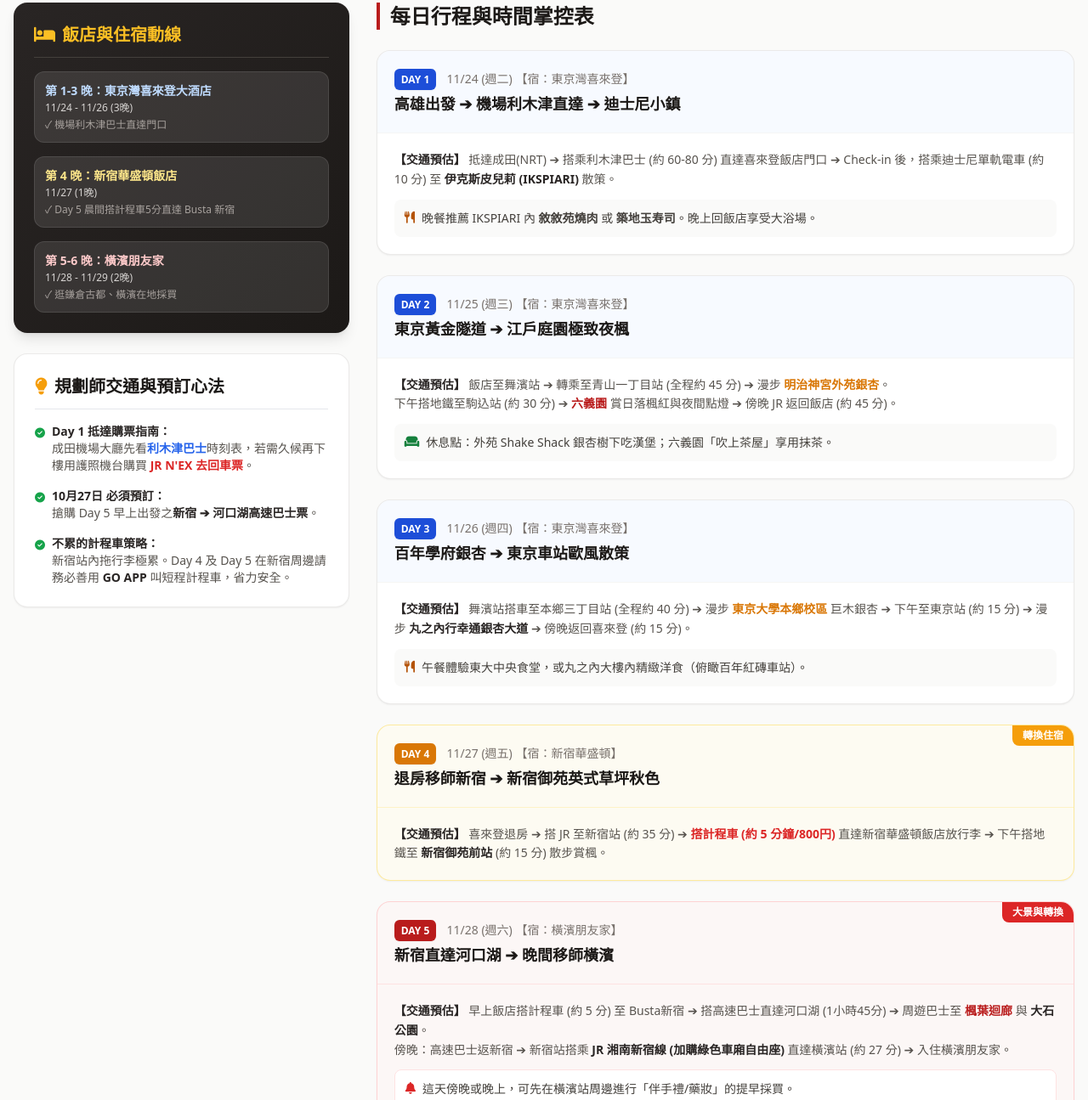
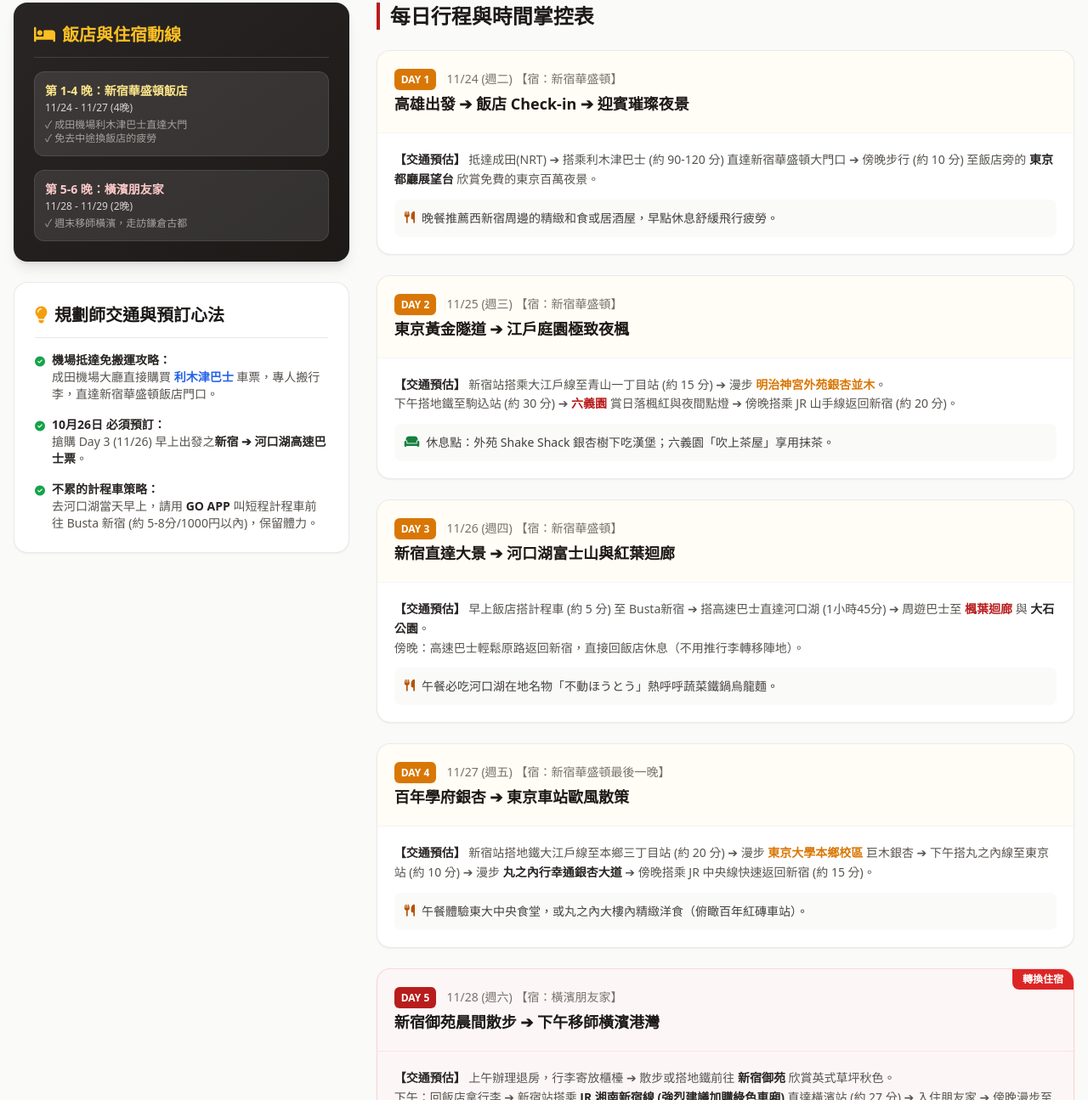
Before and after one commit to d6700rp/Japan-trip-2026, a plain HTML site: page index.html in a window 1280 px wide. Shown: the part 425-1720 px from the top of the page at 85% size. Drawn offline with nearby package versions, Linux system fonts and the light colour scheme.

Commit message:
Update itinerary details and accommodation titles

```diff
--- a/index.html
+++ b/index.html
@@ -3,13 +3,9 @@
 <head>
     <meta charset="UTF-8">
     <meta name="viewport" content="width=device-width, initial-scale=1.0">
-    <title>2026 東京/橫濱/河口湖 楓紅銀杏秋日饗宴 (最終完美版)</title>
+    <title>2026 東京/橫濱/河口湖 楓紅銀杏秋日饗宴 (河口湖Day3版)</title>
     <script src="https://cdn.tailwindcss.com"></script>
     <link rel="stylesheet" href="https://cdnjs.cloudflare.com/ajax/libs/font-awesome/6.4.0/css/all.min.css">
-    <style>
-        .ginkgo-text { color: #DAA520; }
-        .maple-text { color: #8B0000; }
-    </style>
 </head>
 <body class="bg-stone-50 text-stone-800 font-sans antialiased">
 
@@ -21,7 +17,7 @@
             </span>
             <h1 class="text-4xl md:text-5xl font-extrabold text-white tracking-tight mb-4 drop-shadow-md">東京．橫濱 楓紅銀杏之旅</h1>
             <p class="text-stone-200 text-base md:text-lg max-w-2xl mx-auto font-medium">
-                3晚東京灣喜來登 • 1晚新宿華盛頓 • 2晚橫濱朋友家
+                4晚新宿華盛頓飯店 • 2晚橫濱朋友家
             </p>
             <span class="inline-block mt-5 px-4 py-1.5 bg-white/20 backdrop-blur-md border border-white/30 rounded-full text-white text-sm font-light">
                 <i class="fa-solid fa-plane-departure mr-1"></i> 高雄小港 (KHH) 出發 ➔ 成田 (NRT) 13:20 回程
@@ -41,20 +37,12 @@
                     <i class="fa-solid fa-bed mr-2"></i> 飯店與住宿動線
                 </h2>
                 <div class="space-y-4 text-sm">
-                    <!-- Sheraton -->
-                    <div class="flex items-start justify-between bg-white/10 p-3 rounded-xl border border-white/10">
-                        <div>
-                            <p class="font-bold text-blue-200">第 1-3 晚：東京灣喜來登大酒店</p>
-                            <p class="text-xs text-stone-300 mt-0.5">11/24 - 11/26 (3晚)</p>
-                            <p class="text-xs text-stone-400 mt-1">✓ 機場利木津巴士直達門口</p>
-                        </div>
-                    </div>
                     <!-- Shinjuku -->
                     <div class="flex items-start justify-between bg-white/10 p-3 rounded-xl border border-white/10">
                         <div>
-                            <p class="font-bold text-amber-200">第 4 晚：新宿華盛頓飯店</p>
-                            <p class="text-xs text-stone-300 mt-0.5">11/27 (1晚)</p>
-                            <p class="text-xs text-stone-400 mt-1">✓ Day 5 晨間搭計程車5分直達 Busta 新宿</p>
+                            <p class="font-bold text-amber-200">第 1-4 晚：新宿華盛頓飯店</p>
+                            <p class="text-xs text-stone-300 mt-0.5">11/24 - 11/27 (4晚)</p>
+                            <p class="text-xs text-stone-400 mt-1">✓ 成田機場利木津巴士直達大門<br>✓ 免去中途換飯店的疲勞</p>
                         </div>
                     </div>
                     <!-- Yokohama -->
@@ -62,7 +50,7 @@
                         <div>
                             <p class="font-bold text-red-200">第 5-6 晚：橫濱朋友家</p>
                             <p class="text-xs text-stone-300 mt-0.5">11/28 - 11/29 (2晚)</p>
-                            <p class="text-xs text-stone-400 mt-1">✓ 逛鎌倉古都、橫濱在地採買</p>
+                            <p class="text-xs text-stone-400 mt-1">✓ 週末移師橫濱，走訪鎌倉古都</p>
                         </div>
                     </div>
                 </div>
@@ -77,22 +65,22 @@
                     <li class="flex items-start">
                         <i class="fa-solid fa-circle-check text-green-600 mt-1 mr-2 text-xs"></i>
                         <div>
-                            <strong class="text-stone-800 block">Day 1 抵達購票指南：</strong>
-                            成田機場大廳先看<strong class="text-blue-600">利木津巴士</strong>時刻表，若需久候再下樓用護照機台購買 <strong class="text-red-600">JR N'EX 去回車票</strong>。
+                            <strong class="text-stone-800 block">機場抵達免搬運攻略：</strong>
+                            成田機場大廳直接購買 <strong class="text-blue-600">利木津巴士</strong> 車票，專人搬行李，直達新宿華盛頓飯店門口。
                         </div>
                     </li>
                     <li class="flex items-start">
                         <i class="fa-solid fa-circle-check text-green-600 mt-1 mr-2 text-xs"></i>
                         <div>
-                            <strong class="text-stone-800 block">10月27日 必須預訂：</strong>
-                            搶購 Day 5 早上出發之<strong class="text-stone-800">新宿 ➔ 河口湖高速巴士票</strong>。
+                            <strong class="text-stone-800 block">10月26日 必須預訂：</strong>
+                            搶購 Day 3 (11/26) 早上出發之<strong class="text-stone-800">新宿 ➔ 河口湖高速巴士票</strong>。
                         </div>
                     </li>
                     <li class="flex items-start">
                         <i class="fa-solid fa-circle-check text-green-600 mt-1 mr-2 text-xs"></i>
                         <div>
                             <strong class="text-stone-800 block">不累的計程車策略：</strong>
-                            新宿站內拖行李極累。Day 4 及 Day 5 在新宿周邊請務必善用 <strong class="text-stone-800">GO APP</strong> 叫短程計程車，省力安全。
+                            去河口湖當天早上，請用 <strong class="text-stone-800">GO APP</strong> 叫短程計程車前往 Busta 新宿 (約 5-8分/1000円以內)，保留體力。
                         </div>
                     </li>
                 </ul>
@@ -107,37 +95,37 @@
 
             <!-- Day 1 -->
             <article class="bg-white rounded-2xl shadow-sm border border-stone-200/80 overflow-hidden hover:shadow-md transition">
-                <div class="p-5 border-b border-stone-100 flex justify-between items-center bg-blue-50/50">
+                <div class="p-5 border-b border-stone-100 flex justify-between items-center bg-amber-50/50">
                     <div>
-                        <span class="px-2 py-1 bg-blue-700 text-white font-bold text-xs rounded-md uppercase mr-2 shadow-sm">Day 1</span>
-                        <span class="text-stone-500 text-sm font-medium">11/24 (週二) 【宿：東京灣喜來登】</span>
-                        <h3 class="text-lg font-bold text-stone-900 mt-1">高雄出發 ➔ 機場利木津直達 ➔ 迪士尼小鎮</h3>
+                        <span class="px-2 py-1 bg-amber-600 text-white font-bold text-xs rounded-md uppercase mr-2 shadow-sm">Day 1</span>
+                        <span class="text-stone-500 text-sm font-medium">11/24 (週二) 【宿：新宿華盛頓】</span>
+                        <h3 class="text-lg font-bold text-stone-900 mt-1">高雄出發 ➔ 飯店 Check-in ➔ 迎賓璀璨夜景</h3>
                     </div>
                 </div>
                 <div class="p-5 space-y-3">
                     <p class="text-stone-600 text-sm leading-relaxed">
-                        <strong class="text-stone-800">【交通預估】</strong> 抵達成田(NRT) ➔ 搭乘利木津巴士 (約 60-80 分) 直達喜來登飯店門口 ➔ Check-in 後，搭乘迪士尼單軌電車 (約 10 分) 至 <strong class="text-stone-800">伊克斯皮兒莉 (IKSPIARI)</strong> 散策。
+                        <strong class="text-stone-800">【交通預估】</strong> 抵達成田(NRT) ➔ 搭乘利木津巴士 (約 90-120 分) 直達新宿華盛頓大門口 ➔ 傍晚步行 (約 10 分) 至飯店旁的 <strong class="text-stone-800">東京都廳展望台</strong> 欣賞免費的東京百萬夜景。
                     </p>
                     <div class="bg-stone-50 p-3 rounded-lg text-sm text-stone-700 flex items-start">
                         <i class="fa-solid fa-utensils text-amber-700 mt-0.5 mr-2"></i>
-                        <span>晚餐推薦 IKSPIARI 內 <strong>敘敘苑燒肉</strong> 或 <strong>築地玉寿司</strong>。晚上回飯店享受大浴場。</span>
+                        <span>晚餐推薦西新宿周邊的精緻和食或居酒屋，早點休息舒緩飛行疲勞。</span>
                     </div>
                 </div>
             </article>
 
             <!-- Day 2 -->
             <article class="bg-white rounded-2xl shadow-sm border border-stone-200/80 overflow-hidden hover:shadow-md transition">
-                <div class="p-5 border-b border-stone-100 flex justify-between items-center bg-blue-50/50">
+                <div class="p-5 border-b border-stone-100 flex justify-between items-center bg-amber-50/50">
                     <div>
-                        <span class="px-2 py-1 bg-blue-700 text-white font-bold text-xs rounded-md uppercase mr-2 shadow-sm">Day 2</span>
-                        <span class="text-stone-500 text-sm font-medium">11/25 (週三) 【宿：東京灣喜來登】</span>
+                        <span class="px-2 py-1 bg-amber-600 text-white font-bold text-xs rounded-md uppercase mr-2 shadow-sm">Day 2</span>
+                        <span class="text-stone-500 text-sm font-medium">11/25 (週三) 【宿：新宿華盛頓】</span>
                         <h3 class="text-lg font-bold text-stone-900 mt-1">東京黃金隧道 ➔ 江戶庭園極致夜楓</h3>
                     </div>
                 </div>
                 <div class="p-5 space-y-3">
                     <p class="text-stone-600 text-sm leading-relaxed">
-                        <strong class="text-stone-800">【交通預估】</strong> 飯店至舞濱站 ➔ 轉乘至青山一丁目站 (全程約 45 分) ➔ 漫步 <strong class="text-amber-600">明治神宮外苑銀杏</strong>。<br>
-                        下午搭地鐵至駒込站 (約 30 分) ➔ <strong class="text-red-700">六義園</strong> 賞日落楓紅與夜間點燈 ➔ 傍晚 JR 返回飯店 (約 45 分)。
+                        <strong class="text-stone-800">【交通預估】</strong> 新宿站搭乘大江戶線至青山一丁目站 (約 15 分) ➔ 漫步 <strong class="text-amber-600">明治神宮外苑銀杏並木</strong>。<br>
+                        下午搭地鐵至駒込站 (約 30 分) ➔ <strong class="text-red-700">六義園</strong> 賞日落楓紅與夜間點燈 ➔ 傍晚搭乘 JR 山手線返回新宿 (約 20 分)。
                     </p>
                     <div class="bg-stone-50 p-3 rounded-lg text-sm text-stone-700 flex items-start">
                         <i class="fa-solid fa-couch text-green-700 mt-0.5 mr-2"></i>
@@ -146,18 +134,39 @@
                 </div>
             </article>
 
-            <!-- Day 3 -->
+            <!-- Day 3 (原Day4) -->
             <article class="bg-white rounded-2xl shadow-sm border border-stone-200/80 overflow-hidden hover:shadow-md transition">
-                <div class="p-5 border-b border-stone-100 flex justify-between items-center bg-blue-50/50">
+                <div class="p-5 border-b border-stone-100 flex justify-between items-center bg-amber-50/50">
                     <div>
-                        <span class="px-2 py-1 bg-blue-700 text-white font-bold text-xs rounded-md uppercase mr-2 shadow-sm">Day 3</span>
-                        <span class="text-stone-500 text-sm font-medium">11/26 (週四) 【宿：東京灣喜來登】</span>
+                        <span class="px-2 py-1 bg-amber-600 text-white font-bold text-xs rounded-md uppercase mr-2 shadow-sm">Day 3</span>
+                        <span class="text-stone-500 text-sm font-medium">11/26 (週四) 【宿：新宿華盛頓】</span>
+                        <h3 class="text-lg font-bold text-stone-900 mt-1">新宿直達大景 ➔ 河口湖富士山與紅葉迴廊</h3>
+                    </div>
+                </div>
+                <div class="p-5 space-y-3">
+                    <p class="text-stone-600 text-sm leading-relaxed">
+                        <strong class="text-stone-800">【交通預估】</strong> 早上飯店搭計程車 (約 5 分) 至 Busta新宿 ➔ 搭高速巴士直達河口湖 (1小時45分) ➔ 周遊巴士至 <strong class="text-red-700">楓葉迴廊</strong> 與 <strong class="text-stone-800">大石公園</strong>。<br>
+                        傍晚：高速巴士輕鬆原路返回新宿，直接回飯店休息（不用推行李轉移陣地）。
+                    </p>
+                    <div class="bg-stone-50 p-3 rounded-lg text-sm text-stone-700 flex items-start">
+                        <i class="fa-solid fa-utensils text-amber-700 mt-0.5 mr-2"></i>
+                        <span>午餐必吃河口湖在地名物「不動ほうとう」熱呼呼蔬菜鐵鍋烏龍麵。</span>
+                    </div>
+                </div>
+            </article>
+
+            <!-- Day 4 (原Day3) -->
+            <article class="bg-white rounded-2xl shadow-sm border border-stone-200/80 overflow-hidden hover:shadow-md transition">
+                <div class="p-5 border-b border-stone-100 flex justify-between items-center bg-amber-50/50">
+                    <div>
+                        <span class="px-2 py-1 bg-amber-600 text-white font-bold text-xs rounded-md uppercase mr-2 shadow-sm">Day 4</span>
+                        <span class="text-stone-500 text-sm font-medium">11/27 (週五) 【宿：新宿華盛頓最後一晚】</span>
                         <h3 class="text-lg font-bold text-stone-900 mt-1">百年學府銀杏 ➔ 東京車站歐風散策</h3>
                     </div>
                 </div>
                 <div class="p-5 space-y-3">
                     <p class="text-stone-600 text-sm leading-relaxed">
-                        <strong class="text-stone-800">【交通預估】</strong> 舞濱站搭車至本鄉三丁目站 (全程約 40 分) ➔ 漫步 <strong class="text-amber-600">東京大學本鄉校區</strong> 巨木銀杏 ➔ 下午至東京站 (約 15 分) ➔ 漫步 <strong class="text-stone-800">丸之內行幸通銀杏大道</strong> ➔ 傍晚返回喜來登 (約 15 分)。
+                        <strong class="text-stone-800">【交通預估】</strong> 新宿站搭地鐵大江戶線至本鄉三丁目站 (約 20 分) ➔ 漫步 <strong class="text-amber-600">東京大學本鄉校區</strong> 巨木銀杏 ➔ 下午搭丸之內線至東京站 (約 10 分) ➔ 漫步 <strong class="text-stone-800">丸之內行幸通銀杏大道</strong> ➔ 傍晚搭乘 JR 中央線快速返回新宿 (約 15 分)。
                     </p>
                     <div class="bg-stone-50 p-3 rounded-lg text-sm text-stone-700 flex items-start">
                         <i class="fa-solid fa-utensils text-amber-700 mt-0.5 mr-2"></i>
@@ -166,42 +175,21 @@
                 </div>
             </article>
 
-            <!-- Day 4 (轉場新宿) -->
-            <article class="bg-amber-50/50 rounded-2xl shadow-sm border border-amber-200/80 overflow-hidden relative">
-                <div class="absolute top-0 right-0 bg-amber-500 text-white text-xs font-bold px-3 py-1 rounded-bl-lg">轉換住宿</div>
-                <div class="p-5 border-b border-amber-100 flex justify-between items-center">
+            <!-- Day 5 (轉場橫濱) -->
+            <article class="bg-red-50/40 rounded-2xl shadow-sm border border-red-200/80 overflow-hidden relative">
+                <div class="absolute top-0 right-0 bg-red-600 text-white text-xs font-bold px-3 py-1 rounded-bl-lg">轉換住宿</div>
+                <div class="p-5 border-b border-red-100 flex justify-between items-center">
                     <div>
-                        <span class="px-2 py-1 bg-amber-600 text-white font-bold text-xs rounded-md uppercase mr-2 shadow-sm">Day 4</span>
-                        <span class="text-stone-500 text-sm font-medium">11/27 (週五) 【宿：新宿華盛頓】</span>
-                        <h3 class="text-lg font-bold text-stone-900 mt-1">退房移師新宿 ➔ 新宿御苑英式草坪秋色</h3>
+                        <span class="px-2 py-1 bg-red-700 text-white font-bold text-xs rounded-md uppercase mr-2 shadow-sm">Day 5</span>
+                        <span class="text-stone-500 text-sm font-medium">11/28 (週六) 【宿：橫濱朋友家】</span>
+                        <h3 class="text-lg font-bold text-stone-900 mt-1">新宿御苑晨間散步 ➔ 下午移師橫濱港灣</h3>
                     </div>
                 </div>
                 <div class="p-5 space-y-3">
                     <p class="text-stone-600 text-sm leading-relaxed">
-                        <strong class="text-stone-800">【交通預估】</strong> 喜來登退房 ➔ 搭 JR 至新宿站 (約 35 分) ➔ <strong class="text-red-600">搭計程車 (約 5 分鐘/800円)</strong> 直達新宿華盛頓飯店放行李 ➔ 下午搭地鐵至 <strong class="text-stone-800">新宿御苑前站</strong> (約 15 分) 散步賞楓。
+                        <strong class="text-stone-800">【交通預估】</strong> 上午辦理退房，行李寄放櫃檯 ➔ 散步或搭地鐵前往 <strong class="text-stone-800">新宿御苑</strong> 欣賞英式草坪秋色。<br>
+                        下午：回飯店拿行李 ➔ 新宿站搭乘 <strong class="text-stone-800">JR 湘南新宿線 (強烈建議加購綠色車廂)</strong> 直達橫濱站 (約 27 分) ➔ 入住朋友家 ➔ 傍晚漫步至 <strong class="text-stone-800">橫濱紅磚倉庫</strong> 看夜景。
                     </p>
-                </div>
-            </article>
-
-            <!-- Day 5 (河口湖 + 轉場橫濱) -->
-            <article class="bg-red-50/40 rounded-2xl shadow-sm border border-red-200/80 overflow-hidden relative">
-                <div class="absolute top-0 right-0 bg-red-600 text-white text-xs font-bold px-3 py-1 rounded-bl-lg">大景與轉換</div>
-                <div class="p-5 border-b border-red-100 flex justify-between items-center">
-                    <div>
-                        <span class="px-2 py-1 bg-red-700 text-white font-bold text-xs rounded-md uppercase mr-2 shadow-sm">Day 5</span>
-                        <span class="text-stone-500 text-sm font-medium">11/28 (週六) 【宿：橫濱朋友家】</span>
-                        <h3 class="text-lg font-bold text-stone-900 mt-1">新宿直達河口湖 ➔ 晚間移師橫濱</h3>
-                    </div>
-                </div>
-                <div class="p-5 space-y-3">
-                    <p class="text-stone-600 text-sm leading-relaxed">
-                        <strong class="text-stone-800">【交通預估】</strong> 早上飯店搭計程車 (約 5 分) 至 Busta新宿 ➔ 搭高速巴士直達河口湖 (1小時45分) ➔ 周遊巴士至 <strong class="text-red-700">楓葉迴廊</strong> 與 <strong class="text-stone-800">大石公園</strong>。<br>
-                        傍晚：高速巴士返新宿 ➔ 新宿站搭乘 <strong class="text-stone-800">JR 湘南新宿線 (加購綠色車廂自由座)</strong> 直達橫濱站 (約 27 分) ➔ 入住橫濱朋友家。
-                    </p>
-                    <div class="bg-white p-3 rounded-lg text-sm text-stone-700 border border-red-100 flex items-start">
-                        <i class="fa-solid fa-bell text-red-600 mt-0.5 mr-2"></i>
-                        <span>這天傍晚或晚上，可先在橫濱站周邊進行「伴手禮/藥妝」的提早採買。</span>
-                    </div>
                 </div>
             </article>
 
@@ -211,14 +199,17 @@
                     <div>
                         <span class="px-2 py-1 bg-stone-600 text-white font-bold text-xs rounded-md uppercase mr-2 shadow-sm">Day 6</span>
                         <span class="text-stone-500 text-sm font-medium">11/29 (週日) 【宿：橫濱朋友家】</span>
-                        <h3 class="text-lg font-bold text-stone-900 mt-1">鎌倉古都初楓 ➔ 橫濱浪漫夜景</h3>
+                        <h3 class="text-lg font-bold text-stone-900 mt-1">鎌倉古都初楓 ➔ 江之電海景散策</h3>
                     </div>
                 </div>
                 <div class="p-5 space-y-3">
                     <p class="text-stone-600 text-sm leading-relaxed">
-                        <strong class="text-stone-800">【交通預估】</strong> 橫濱搭 JR 至北鎌倉 (20 分) ➔ 參拜 <strong class="text-stone-800">圓覺寺/明月院</strong> ➔ 鎌倉站小町通吃吻仔魚丼 ➔ 江之電至長谷站 (5 分) ➔ 參拜 <strong class="text-red-700">長谷寺</strong> 庭園楓紅。<br>
-                        傍晚返回橫濱 (約 50 分) ➔ 漫步 <strong class="text-amber-600">日本大通</strong> 至 <strong class="text-stone-800">紅磚倉庫、大棧橋</strong> 看夜景。
+                        <strong class="text-stone-800">【交通預估】</strong> 橫濱搭 JR 至北鎌倉 (20 分) ➔ 參拜 <strong class="text-stone-800">圓覺寺/明月院</strong> ➔ 鎌倉站小町通吃吻仔魚丼 ➔ 江之電至長谷站 (5 分) ➔ 參拜 <strong class="text-red-700">長谷寺</strong> 庭園楓紅 ➔ 傍晚返回橫濱 (約 50 分)。
                     </p>
+                    <div class="bg-white p-3 rounded-lg text-sm text-stone-700 border border-stone-200 flex items-start">
+                        <i class="fa-solid fa-bell text-red-600 mt-0.5 mr-2"></i>
+                        <span>晚上回到橫濱站，請務必先將名產、伴手禮買齊，方便今晚直接打包裝箱。</span>
+                    </div>
                 </div>
             </article>
 
@@ -246,7 +237,7 @@
     </main>
 
     <footer class="bg-stone-900 text-stone-400 text-center py-8 text-sm mt-8 border-t border-stone-800">
-        <p>© 2026 專業東京/橫濱秋季旅遊企劃 | 專為完美節奏客製</p>
+        <p>© 2026 專業東京/橫濱秋季旅遊企劃 | 新宿定點4晚高舒適度版</p>
     </footer>
 
 </body>
```
